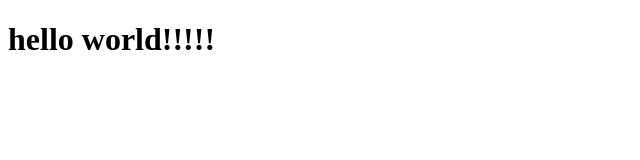
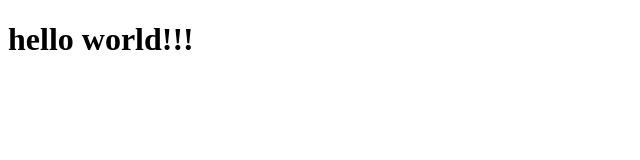
Before and after one commit to Vikram-Dingre/mern-git-example, a plain HTML site: page frontend/index.html in a window 1280 px wide. Shown: the full height of the page, 0-640 px from the left. Drawn offline with Linux system fonts and the light colour scheme.

Commit message:
first change for commit

```diff
--- a/backend/server.js
+++ b/backend/server.js
@@ -1 +1 @@
-console.log("writing hello world!!!!")
+console.log("writing hello world!!!")
--- a/frontend/index.html
+++ b/frontend/index.html
@@ -6,6 +6,6 @@
     <title>sample commit</title>
 </head>
 <body>
-    <h1>hello world!!!!!</h1>
+    <h1>hello world!!!</h1>
 </body>
 </html>
```
